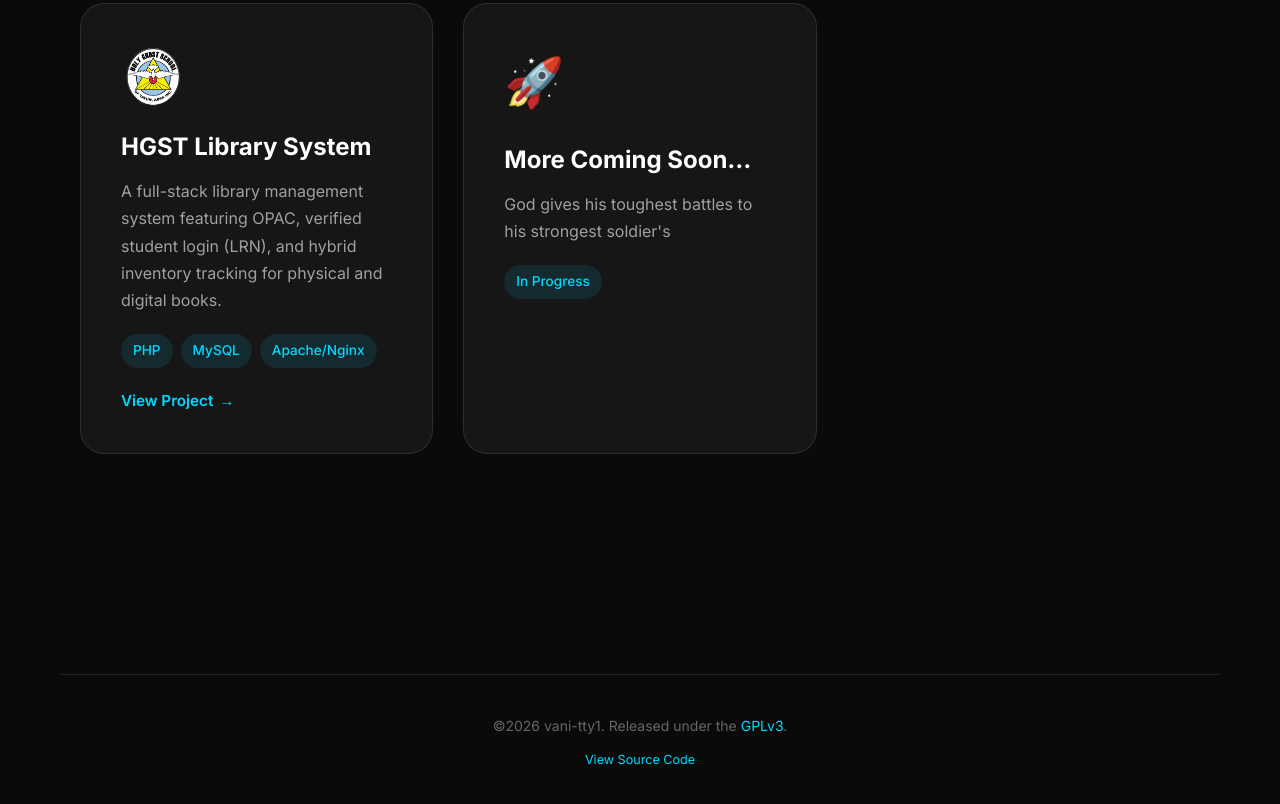
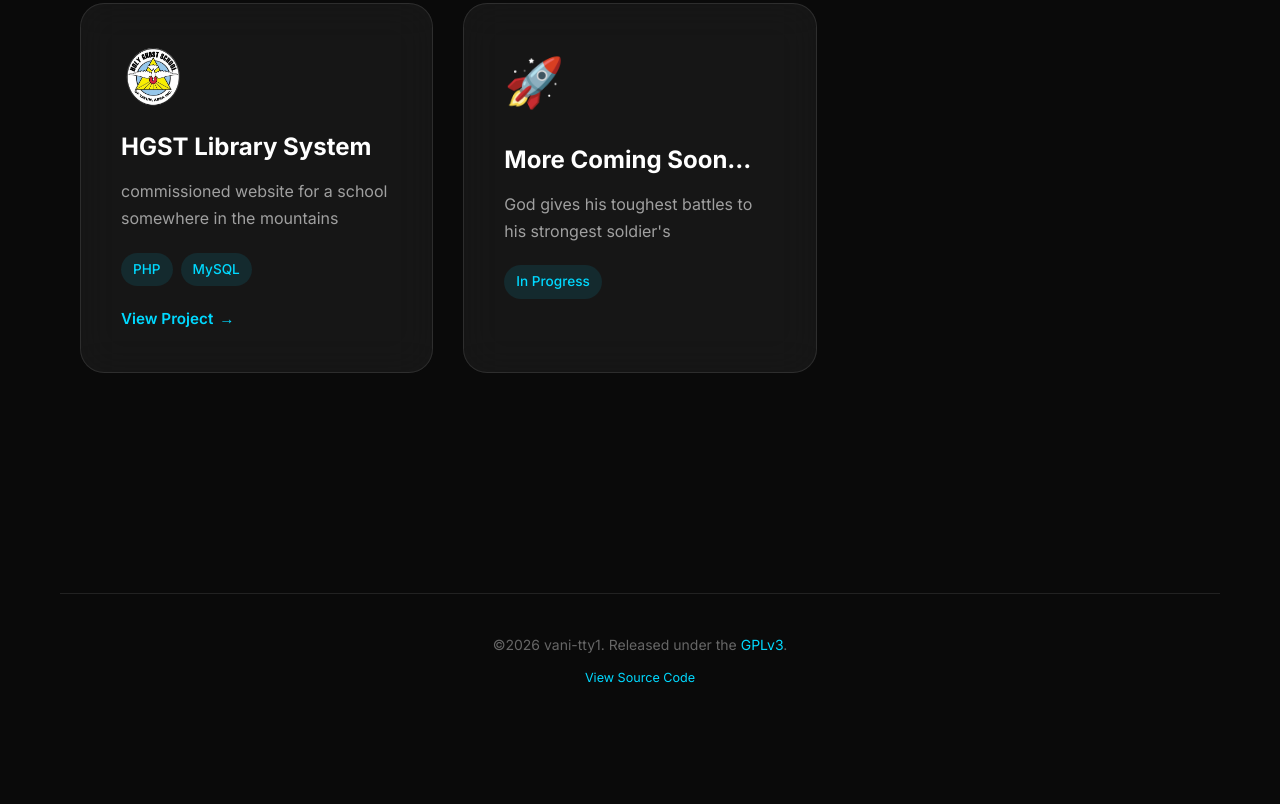
Before and after one commit to vani-tty1/vani-tty1.github.io, a plain HTML site: page index.html in a window 1280 px wide. Shown: the part 1581-2385 px from the top of the page. After the commit the page ends 2350 px from the top, so only its background shows below. Drawn offline with Linux system fonts and the light colour scheme.

Commit message:
update description of hgst

```diff
--- a/index.html
+++ b/index.html
@@ -103,12 +103,11 @@
         <img src="/public/HGST.png" class="project-icon" style="width: 64px; height: 64px;">
         <h3 class="project-title">HGST Library System</h3>
         <p class="project-description">
-          A full-stack library management system featuring OPAC, verified student login (LRN), and hybrid inventory tracking for physical and digital books.
+			commissioned website for a school somewhere in the mountains
         </p>
         <div class="project-tags">
           <span class="tag">PHP</span>
           <span class="tag">MySQL</span>
-          <span class="tag">Apache/Nginx</span>
         </div>
         <a href="http://vanicloud.ct.ws" class="project-link" target="_blank">
           <span>View Project</span>
```
